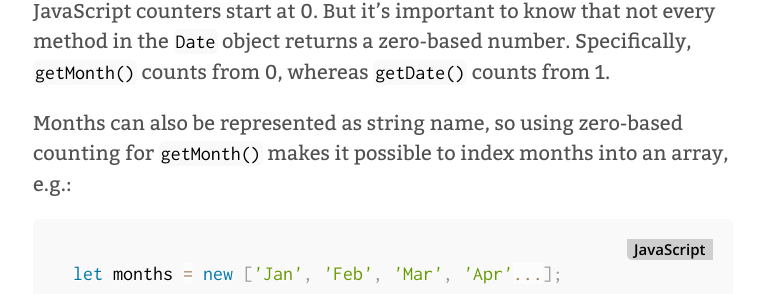
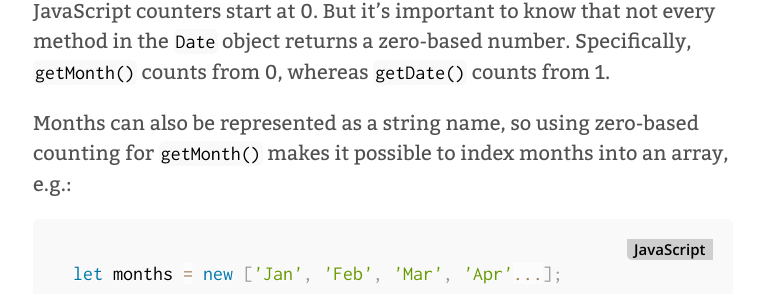
Before and after one commit to AllThingsSmitty/allthingssmitty.github.io, a Jekyll site: the page built from _posts/2016-12-21-zero-based-date-christmas-and-emoji.md, in a window 1280 px wide. Shown: the part 806-1100 px from the top of the page, without its empty margins (257-1021 px from the left). Built offline with Jekyll 4.4.1, drawn with Linux system fonts in a browser that asks for light colours; comment, search, counter and statistics services are not loaded.

Commit message:
Minor edit

````diff
--- a/_posts/2016-12-21-zero-based-date-christmas-and-emoji.md
+++ b/_posts/2016-12-21-zero-based-date-christmas-and-emoji.md
@@ -21,7 +21,7 @@ If you answered `11,25`, have some egg nog and an extra piece of ribbon candy, y
 
 JavaScript counters start at 0. But it's important to know that not every method in the `Date` object returns a zero-based number. Specifically, `getMonth()` counts from 0, whereas `getDate()` counts from 1.
 
-Months can also be represented as string name, so using zero-based counting for `getMonth()` makes it possible to index months into an array, e.g.:
+Months can also be represented as a string name, so using zero-based counting for `getMonth()` makes it possible to index months into an array, e.g.:
 
 ```javascript
 let months = new ['Jan', 'Feb', 'Mar', 'Apr'...];
````
